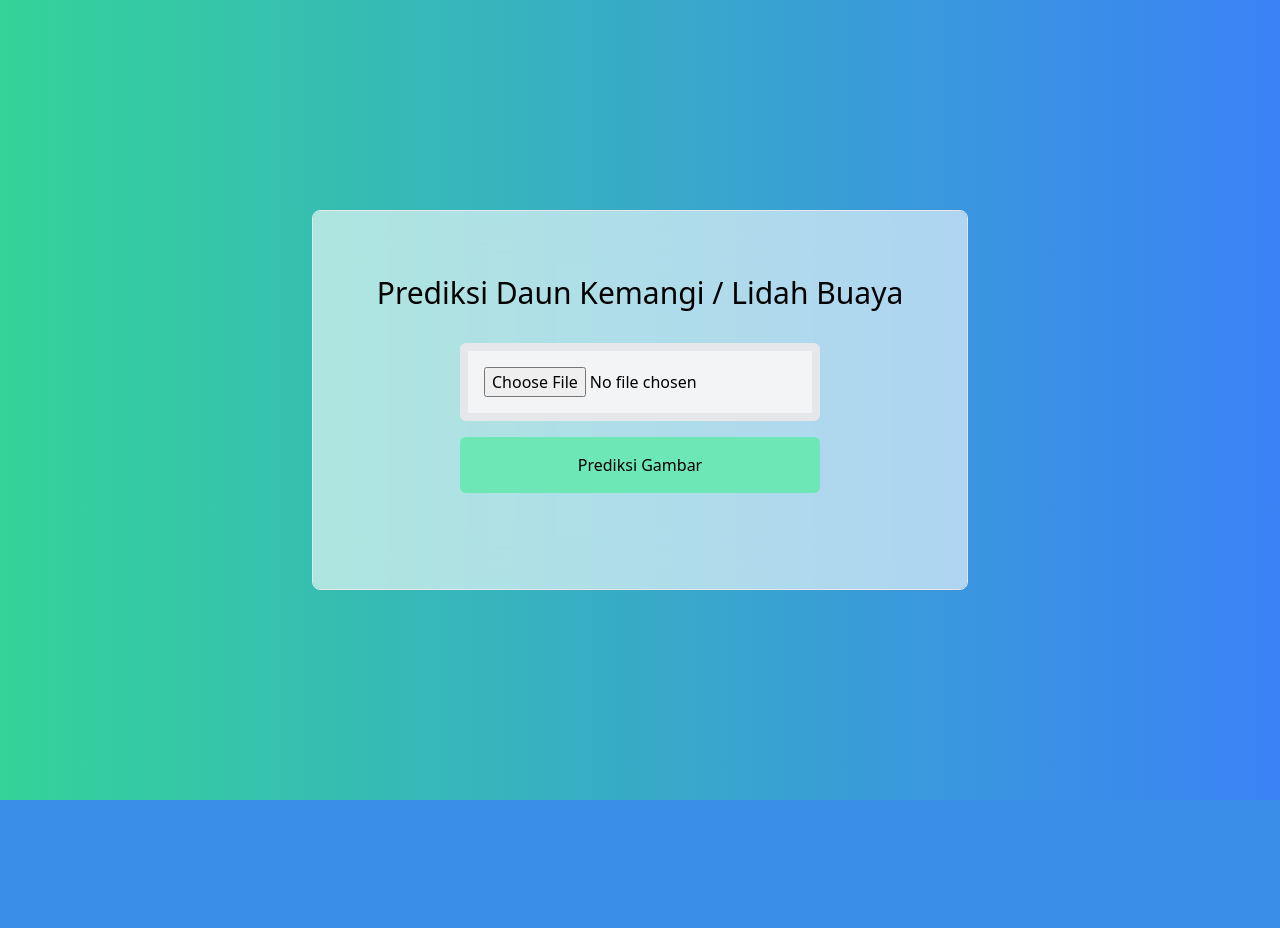
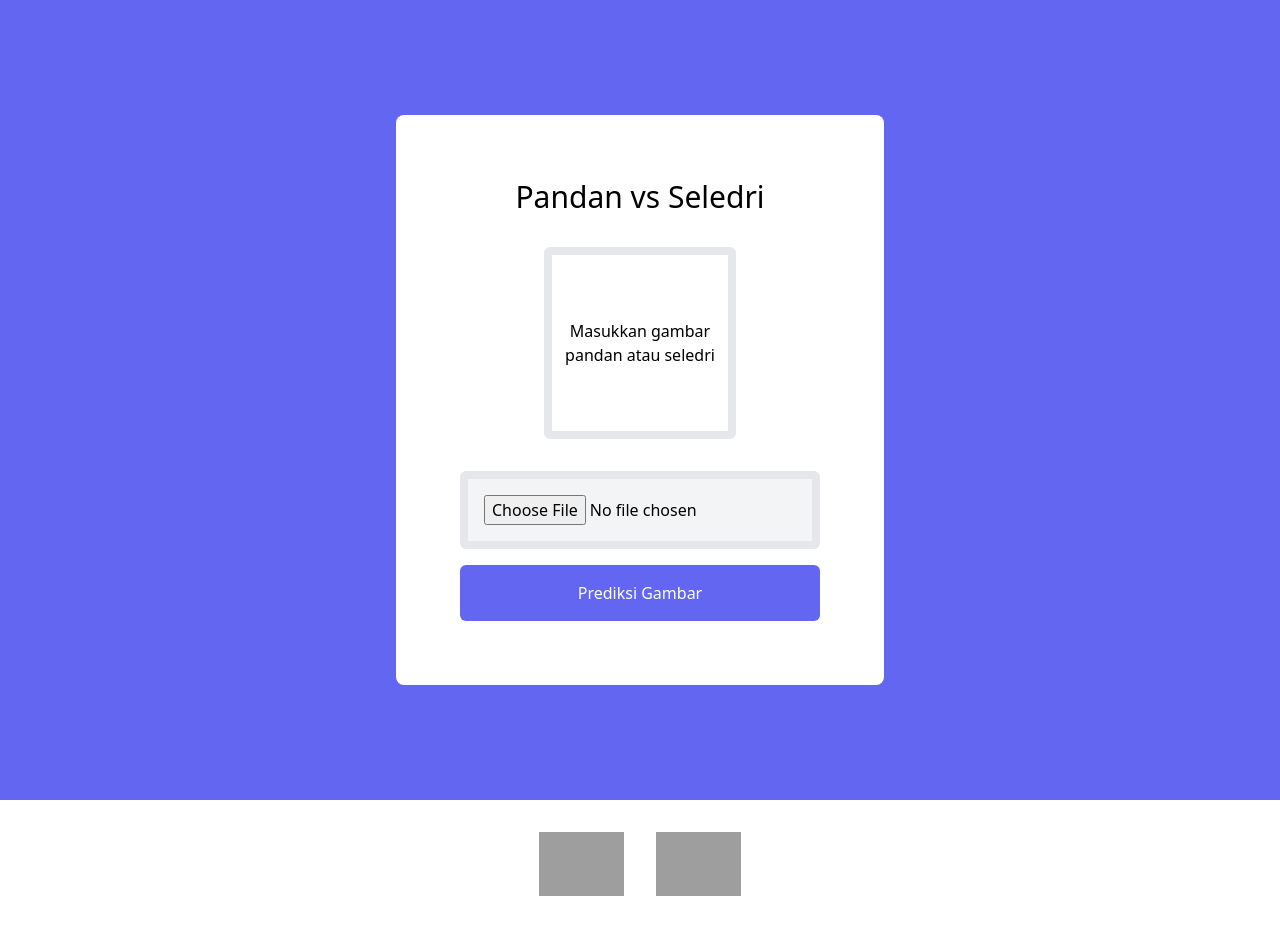
Before and after one commit to farkhan777/img-class-using-cnn, a Flask app: page / in a window 1280 px wide. Before the commit the page ends 800 px from the top, so only its background shows below. Run offline with Flask 2, Linux system fonts and the light colour scheme; grey boxes are pictures that could not be loaded.

Commit message:
Update index.html

```diff
--- a/templates/index.html
+++ b/templates/index.html
@@ -8,9 +8,9 @@
             href="https://unpkg.com/tailwindcss@^2/dist/tailwind.min.css"
             rel="stylesheet"
         />
-        <title>Prediksi Daun Kemangi / Lidah Buaya</title>
+        <title>Pandan vs Seledri App</title>
     </head>
-    <body >
+    <body>
         <section
             class="
                 flex
@@ -18,7 +18,7 @@
                 items-center
                 w-screen
                 h-screen
-                bg-gradient-to-r from-green-400 to-blue-500
+                bg-indigo-500
             "
         >
             <main
@@ -28,22 +28,18 @@
                     items-center
                     p-16
                     bg-white
-                    bg-clip-padding backdrop-filter backdrop-blur-xl bg-opacity-60 border border-gray-200
                     rounded-lg
-
                 "
             >
-                <h1 class="text-3xl text-bold">Prediksi Daun Kemangi / Lidah Buaya</h1>
-                <div class="grid grid-cols-3 gap-4">
+                <h1 class="text-3xl text-bold">Pandan vs Seledri</h1>
 
                 {% if uploaded_image %}
-                        <div class="...">
                 <img
                     src="{{ url_for('send_uploaded_image', filename=uploaded_image) }}"
                     class="mt-8 mb-4 h-48 border-8 border-gray-200 rounded-md"
                 />
                 {% else %}
-                        <!-- <div
+                <div
                     class="
                         flex
                         justify-center
@@ -56,14 +52,13 @@
                     "
                 >
                     <p class="text-center">
-                                Masukkan gambar Kemangi atau Lidah Buaya
+                        Masukkan gambar pandan atau seledri
                     </p>
-                        </div> -->
+                </div>
                 {% endif %} {% if prediction %}
                 <p class="mb-8">Hasil Prediksi: {{prediction}}</p>
                 {% endif %}
-                    </div>
-                    <div class="col-span-2 py-8">
+
                 <form
                     method="post"
                     enctype="multipart/form-data"
@@ -82,20 +77,14 @@
                     />
                     <button
                         type="submit"
-                            class="p-4 bg-green-300 text-black text-bold rounded-md hover:bg-green-400"
+                        class="p-4 bg-indigo-500 text-white rounded-md"
                     >
                         Prediksi Gambar
                     </button>
                 </form>
-
-                    </div>
-                  </div>
-
-
-
             </main>
         </section>
-        <!-- <footer class="flex gap-x-8 justify-center items-center h-32 bg-white">
+        <footer class="flex gap-x-8 justify-center items-center h-32 bg-white">
             <img
                 class="h-16"
                 src="https://digitalent.kominfo.go.id/assets/@images/logo.png"
@@ -106,6 +95,6 @@
                 src="https://upload.wikimedia.org/wikipedia/commons/thumb/a/a2/Logo_of_Ministry_of_Communication_and_Information_Technology_of_the_Republic_of_Indonesia.svg/1200px-Logo_of_Ministry_of_Communication_and_Information_Technology_of_the_Republic_of_Indonesia.svg.png"
                 alt=""
             />
-        </footer> -->
+        </footer>
     </body>
 </html>
```
Lines whose indentation alone changed are shown as unchanged.
